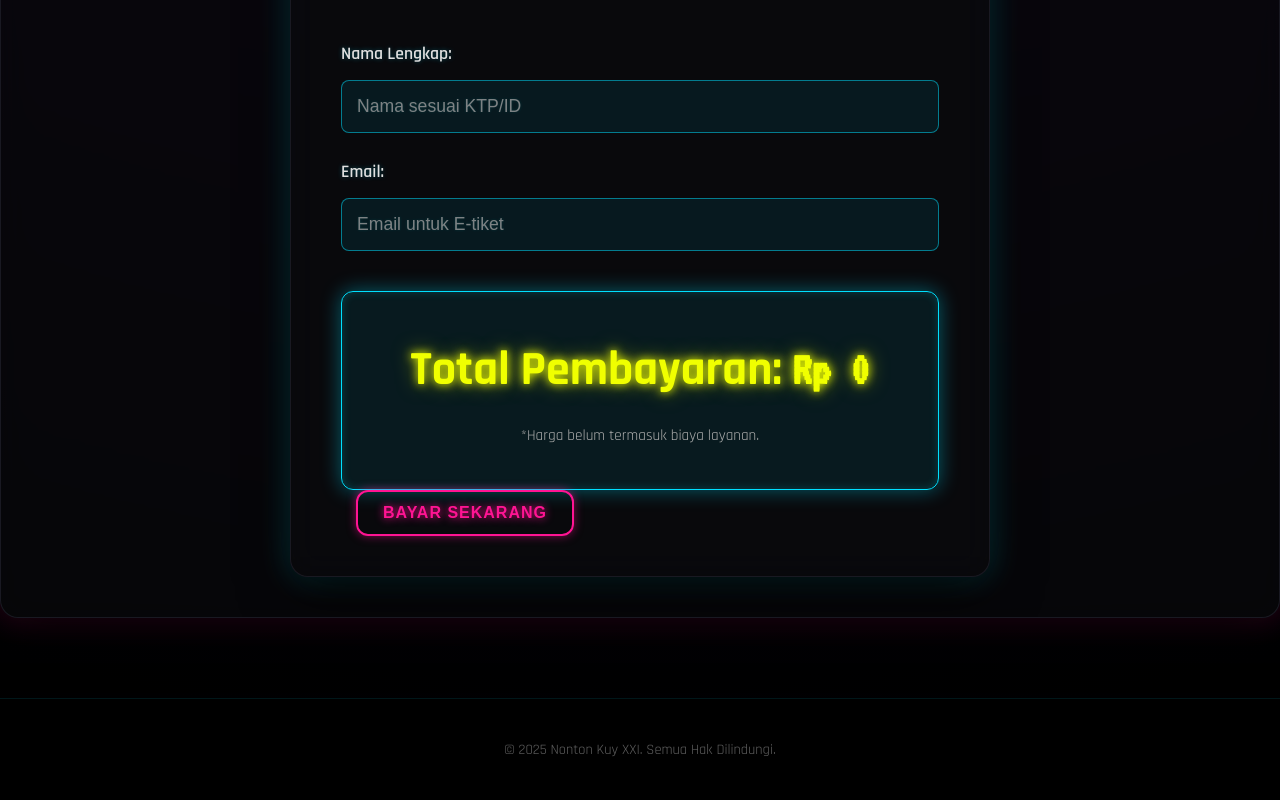
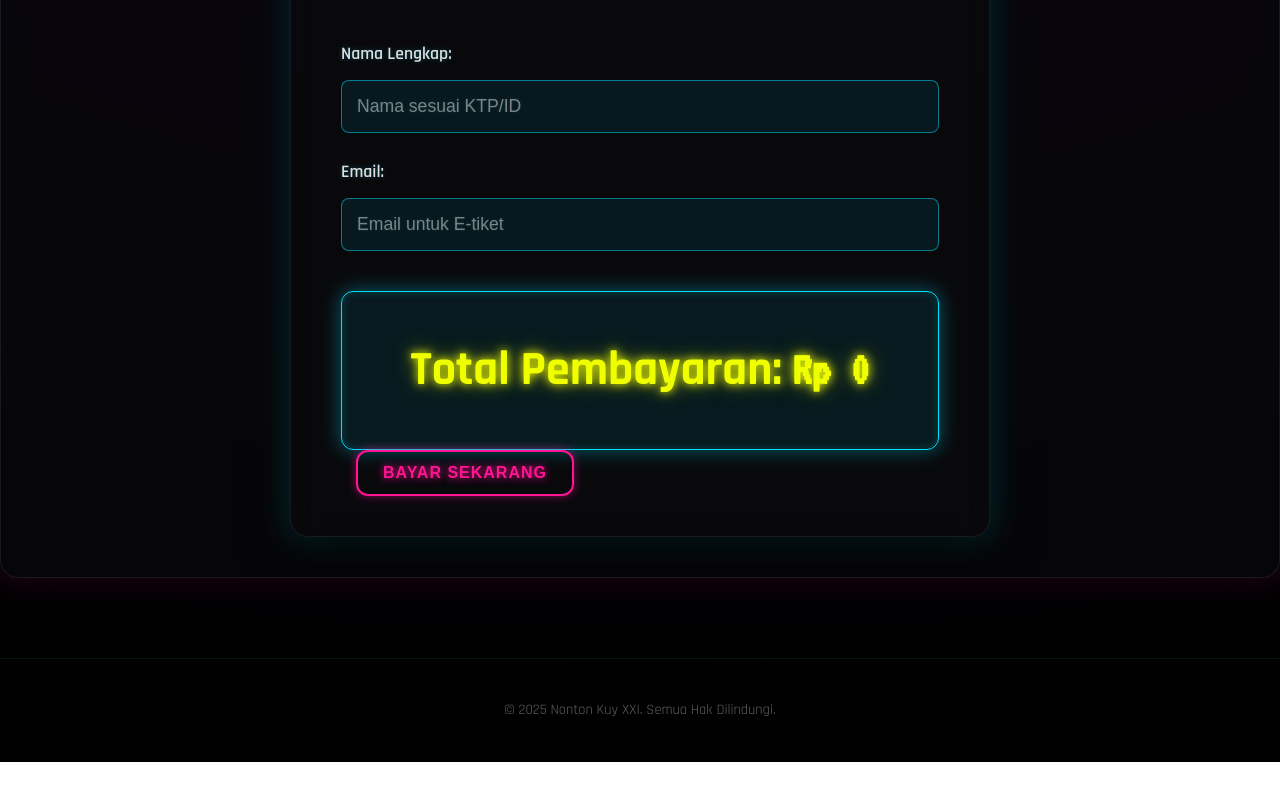
Before and after one commit to Arielafrizaa/nontonye, a plain HTML site: page beli_tiket_1.html in a window 1280 px wide. Shown: the part 3816-4616 px from the top of the page. After the commit the page ends 4578 px from the top, so only its background shows below. Drawn offline with Linux system fonts and the light colour scheme.

Commit message:
beli_tiket_1.html

```diff
--- a/beli_tiket_1.html
+++ b/beli_tiket_1.html
@@ -179,7 +179,6 @@
 
                 <div class="total-harga">
                     <h3>Total Pembayaran: <span id="display_total_harga">Rp 0</span></h3>
-                    <p class="note">*Harga belum termasuk biaya layanan.</p>
                 </div>
 
                 <button type="submit" class="btn-confirm-purchase">Bayar Sekarang</button>
```
